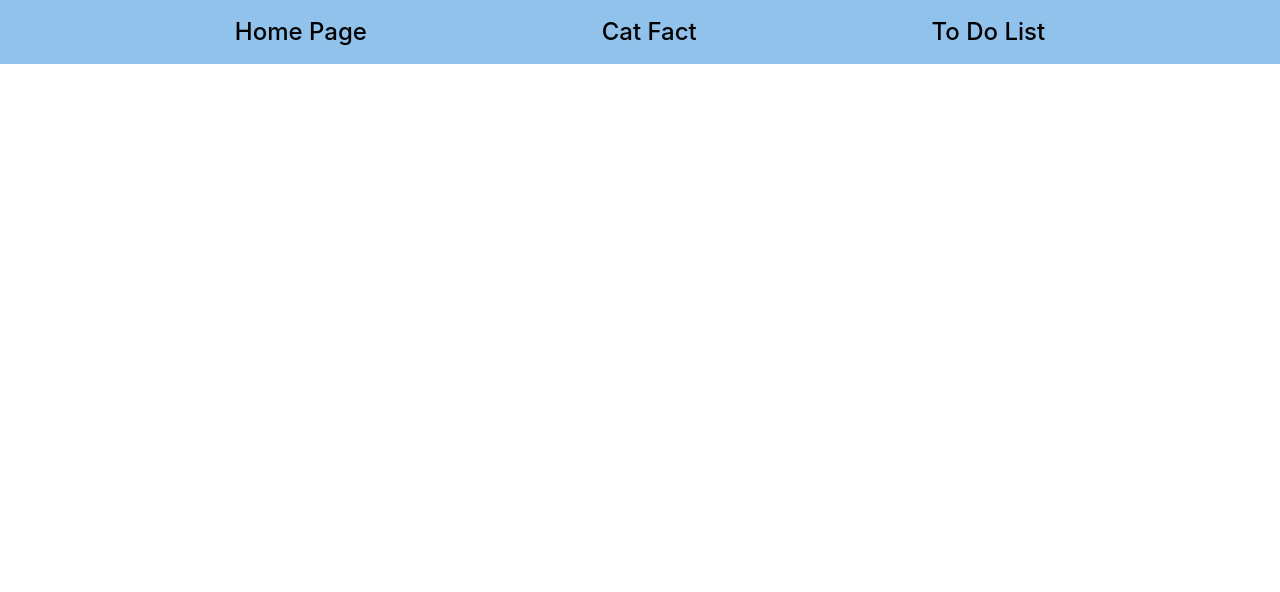
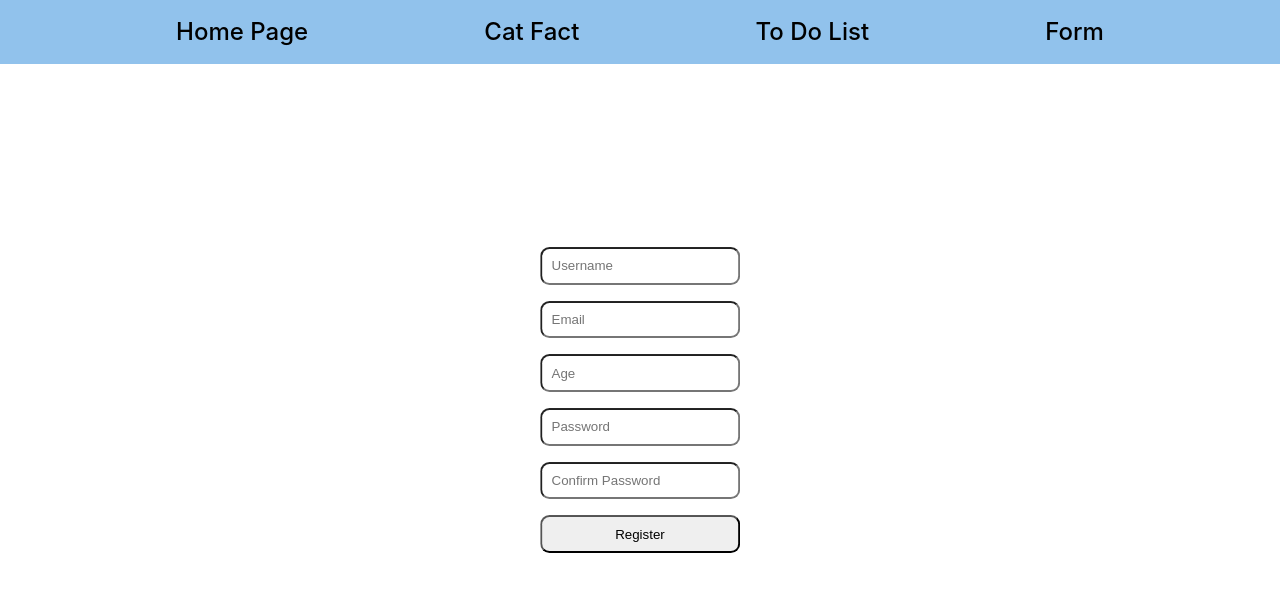
Before and after one commit to benitomiyazato/reactjs-course, a React (Vite) app: page /form in a window 1280 px wide. Shown: the top 592 px of the page. Built offline with nearby package versions, Linux system fonts and the light colour scheme.

Commit message:
react forms with react-hook-form and yup

```diff
--- a/package.json
+++ b/package.json
@@ -9,11 +9,14 @@
     "preview": "vite preview"
   },
   "dependencies": {
+    "@hookform/resolvers": "^2.9.11",
     "@tanstack/react-query": "^4.26.1",
     "axios": "^1.3.4",
     "react": "^18.2.0",
     "react-dom": "^18.2.0",
-    "react-router-dom": "^6.8.2"
+    "react-hook-form": "^7.43.5",
+    "react-router-dom": "^6.8.2",
+    "yup": "^1.0.2"
   },
   "devDependencies": {
     "@types/react": "^18.0.27",
--- a/src/App.jsx
+++ b/src/App.jsx
@@ -3,6 +3,7 @@ import "./App.css";
 import { TaskList } from "./components/TaskList";
 import { CatFact } from "./components/CatFact";
 import { Navbar } from "./components/Navbar";
+import { Form } from "./components/Form";
 import { BrowserRouter as Router, Routes, Route } from "react-router-dom";
 import { QueryClient, QueryClientProvider } from "@tanstack/react-query";
 
@@ -24,6 +25,7 @@ function App() {
             <Route path="/" element={<h1> Home Page </h1>}></Route>
             <Route path="/tasks" element={<TaskList />}></Route>
             <Route path="/fact" element={<CatFact />}></Route>
+            <Route path="/form" element={<Form />}></Route>
           </Routes>
         </Router>
       </QueryClientProvider>
--- /dev/null
+++ b/src/components/Form.css
@@ -0,0 +1,18 @@
+.form-container {
+    position:absolute;
+    top: 50%;
+    left: 50%;
+    transform: translate(-50%, -50%);
+    display: flex;
+    flex-direction: column;
+    gap: 1em;
+}
+
+.form-container input {
+    padding: .7em;
+    border-radius: .7em;
+}
+
+.form-error {
+    color: tomato;
+}
--- /dev/null
+++ b/src/components/Form.jsx
@@ -0,0 +1,43 @@
+import { useForm } from "react-hook-form";
+import * as yup from "yup";
+import { yupResolver } from "@hookform/resolvers/yup";
+import "./Form.css"
+
+export const Form = () => {
+  const schema = yup.object().shape({
+    username: yup.string().required("You must input a username"),
+    email: yup.string().email("This is not a valid email").required("You must input an email"),
+    age: yup.number().integer("Age must be integer").min(18, "You must be at least 18 years old").required("You must input an age"),
+    password: yup.string().max(20, "Max password length is 20 characters").required("You must input a password"),
+    confirmPassword: yup.string().oneOf([yup.ref("password")], "Passwords do not match").required("You must confirm your password"),
+  })
+
+  const { register, handleSubmit, formState: {errors} } = useForm({resolver: yupResolver(schema)});
+
+  const onSubmit = (data) => {
+    console.log(data);
+  };
+
+  return (
+    <div>
+      <form className="form-container" onSubmit={handleSubmit(onSubmit)}>
+          <input type="text" placeholder="Username" {...register("username")} />
+          {errors.username && <p className="form-error">{ errors.username.message }</p>}
+
+          <input type="text" placeholder="Email" {...register("email")} />
+          {errors.email && <p className="form-error">{ errors.email.message }</p>}
+
+          <input type="number" placeholder="Age" {...register("age")} />
+          {errors.age && <p className="form-error">{ errors.age.message }</p>}
+
+          <input type="password" placeholder="Password" {...register("password")} />
+          {errors.password && <p className="form-error">{ errors.password.message }</p>}
+
+          <input type="password" placeholder="Confirm Password" {...register("confirmPassword")} />
+          {errors.confirmPassword && <p className="form-error">{ errors.confirmPassword.message }</p>}
+
+          <input type="submit" value="Register"/>
+      </form>
+    </div>
+  );
+};
--- a/src/components/Navbar.jsx
+++ b/src/components/Navbar.jsx
@@ -7,6 +7,7 @@ export const Navbar = () => {
       <Link className="link" to="/">Home Page</Link>
       <Link className="link" to="/fact">Cat Fact</Link>
       <Link className="link" to="/tasks">To Do List</Link>
+      <Link className="link" to="/form">Form</Link>
     </div>
   );
 };
```
Also changed, not shown: 1 other file (tests, documents, lock files or other folders).
